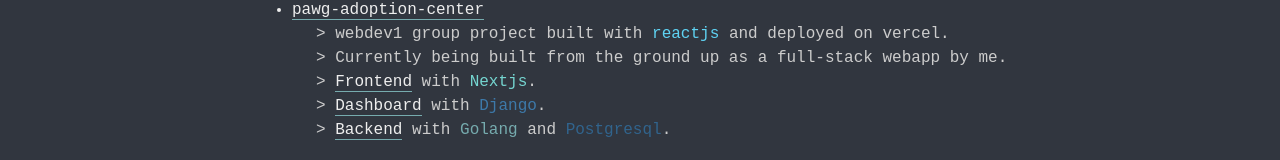
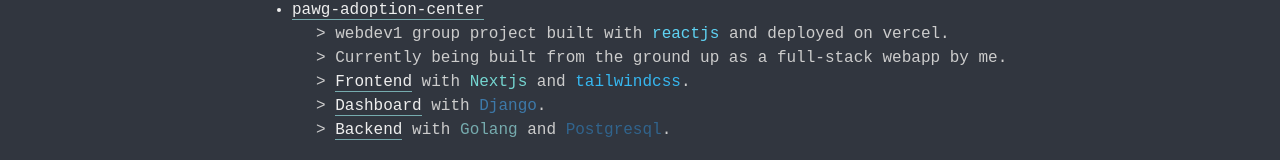
Before and after one commit to Sivtheng/about-sivtheng, a Svelte app: page / in a window 1280 px wide. Both pictures are taken after a click on the button "stuff". Shown: the part 242-402 px from the top of the page. Built offline with nearby package versions, Linux system fonts and the light colour scheme.

Commit message:
2024-sep-3-update

```diff
--- a/src/components/stuff.svelte
+++ b/src/components/stuff.svelte
@@ -15,7 +15,7 @@
       <a href="  https://github.com/SokvisalMong/pawgadoptioncenter" class="text-[#EEEEEE] border-b border-accent hover:text-accent hover:border-b-accent" target="_blank" rel="noopener noreferrer">pawg-adoption-center</a>
       <div class="nested-info">> webdev1 group project built with <span style="color: #5FD3F3;">reactjs</span> and deployed on vercel.</div>
       <div class="nested-info">> Currently being built from the ground up as a full-stack webapp by me.</div>
-      <div class="nested-info">> <span><a href="https://github.com/Sivtheng/pawg-frontend" class="text-[#EEEEEE] border-b border-accent hover:text-accent hover:border-b-accent" target="_blank" rel="noopener noreferrer">Frontend</a></span> with <span style="color: #75D5D0;">Nextjs</span>.</div>
+      <div class="nested-info">> <span><a href="https://github.com/Sivtheng/pawg-frontend" class="text-[#EEEEEE] border-b border-accent hover:text-accent hover:border-b-accent" target="_blank" rel="noopener noreferrer">Frontend</a></span> with <span style="color: #75D5D0;">Nextjs</span> and <span style="color: #36b7f0;">tailwindcss</span>.</div>
       <div class="nested-info">> <span><a href="https://github.com/Sivtheng/pawg-dashboard" class="text-[#EEEEEE] border-b border-accent hover:text-accent hover:border-b-accent" target="_blank" rel="noopener noreferrer">Dashboard</a></span> with <span style="color: #3D79A9;">Django</span>.</div>
       <div class="nested-info">> <span><a href="https://github.com/Sivtheng/pawg-backend" class="text-[#EEEEEE] border-b border-accent hover:text-accent hover:border-b-accent" target="_blank" rel="noopener noreferrer">Backend</a></span> with <span style="color: #76ABAE;">Golang</span> and <span style="color: #31648D;">Postgresql</span>. </div>
     </li>
```
